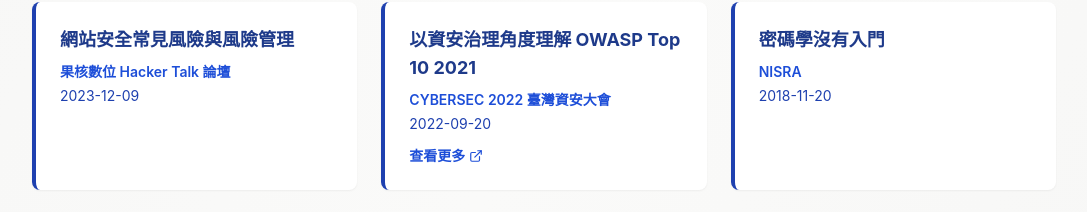
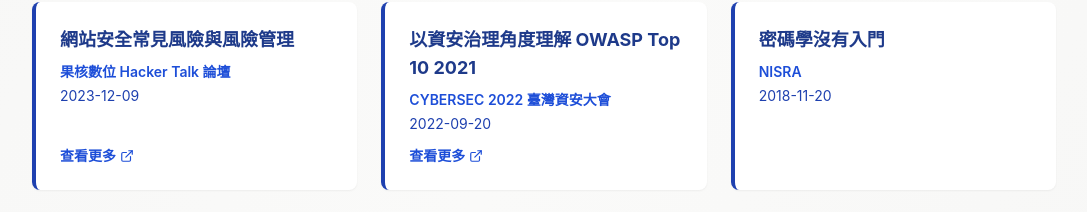
Before and after one commit to elmootw/elmootw.github.io, a React (Vite) app: page /cybersecurity in a window 1280 px wide. Shown: the part 1290-1502 px from the top of the page, without its empty margins (96-1183 px from the left). Built offline with nearby package versions, Linux system fonts and the light colour scheme.

Commit message:
測試換機

```diff
--- a/src/pages/CyberSecurityDetail.jsx
+++ b/src/pages/CyberSecurityDetail.jsx
@@ -85,7 +85,7 @@
     { title: "資安服務：從市場需求到人才招募", event: "第三十四屆全國資訊安全會議 CISC 2024", date: "2024-08-30", link: null },
     { title: "資安服務：從市場需求到人才招募", event: "2024 HITCON X Yourator 資安職涯論壇", date: "2024-08-17", link: null },
     { title: "簡單易行的攻擊方法：資安檢測人員的工作日常", event: "北科大資安學程", date: "2024-05-23", link: null },
-    { title: "網站安全常見風險與風險管理", event: "果核數位 Hacker Talk 論壇", date: "2023-12-09", link: null },
+    { title: "網站安全常見風險與風險管理", event: "果核數位 Hacker Talk 論壇", date: "2023-12-09", link: "https://www.ithome.com.tw/pr/160545" },
     { title: "以資安治理角度理解 OWASP Top 10 2021", event: "CYBERSEC 2022 臺灣資安大會", date: "2022-09-20", link: "https://cybersec.ithome.com.tw/2022/session-page/833" },
     { title: "密碼學沒有入門", event: "NISRA", date: "2018-11-20", link: null },
     { title: "密碼學深入淺出", event: "HITCON GIRLS 資安萌芽推廣", date: "2017-07-08", link: "https://hitcon.kktix.cc/events/hitcongirls2017summer" },
```
Also changed, not shown: 5 other files (tests, documents, lock files or other folders).
